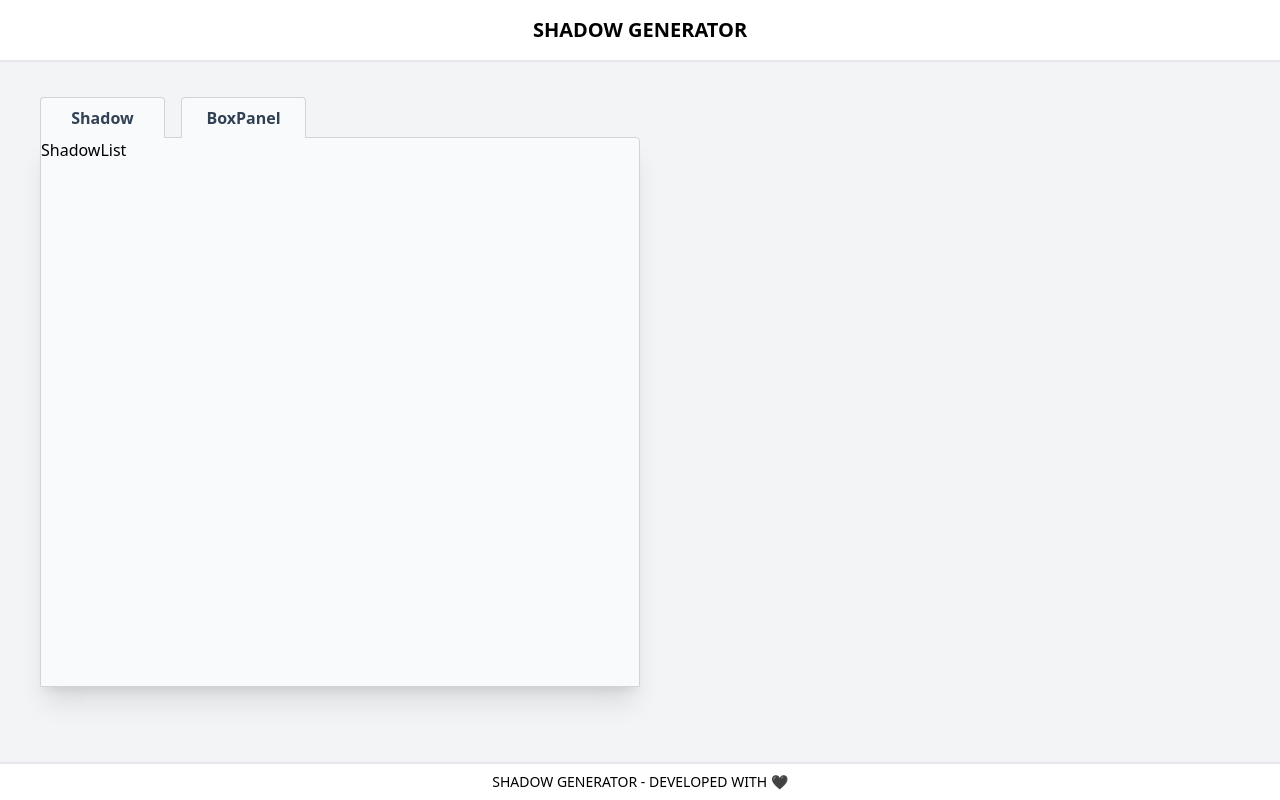
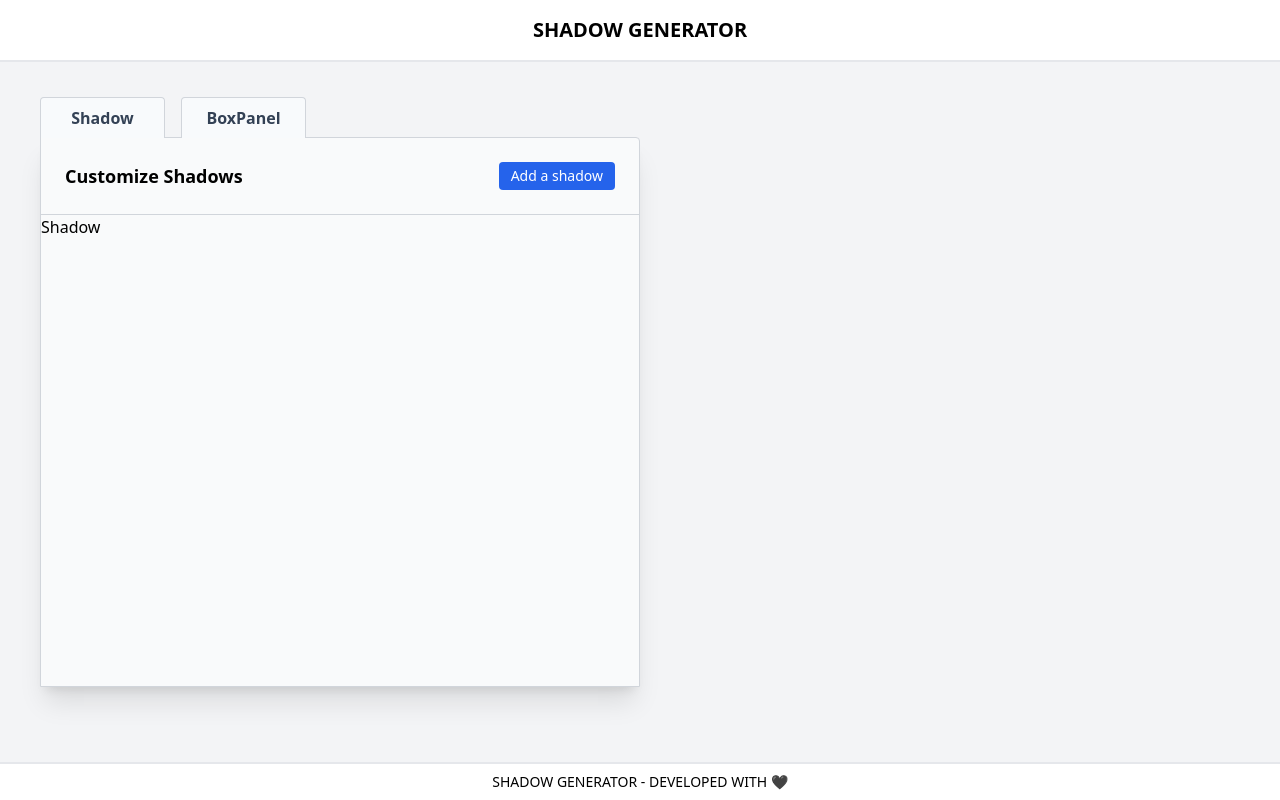
Before and after one commit to BRC-Thomas/box-shadow-generator, a React (Vite) app: page / in a window 1280 px wide. Built offline with nearby package versions, Linux system fonts and the light colour scheme.

Commit message:
Shadow list & addShadow

```diff
--- a/src/features/boxProperties.js
+++ b/src/features/boxProperties.js
@@ -8,7 +8,6 @@ const initialState = [
     value: 25,
     type: "range",
     minMax: [0, 250],
-    slice: "boxProperties",
   },
   {
     inputNumber: 2,
@@ -16,7 +15,6 @@ const initialState = [
     value: 250,
     type: "range",
     minMax: [0, 500],
-    slice: "boxProperties",
   },
   {
     inputNumber: 3,
@@ -24,14 +22,12 @@ const initialState = [
     value: 250,
     type: "range",
     minMax: [0, 500],
-    slice: "boxProperties",
   },
   {
     inputNumber: 4,
     name: "Background color",
     value: "#fff",
     type: "color",
-    slice: "boxProperties",
   },
 ];
 
--- a/src/features/shadows.js
+++ b/src/features/shadows.js
@@ -53,7 +53,49 @@ export const shadowSlice = createSlice({
 
         },
         addShadow: (state, action) => {
-
+          state.push(
+            {
+              id: nanoid(8),
+              active: true,
+              inset: false,
+              inputs: [
+                {
+                  inputNumber: 1,
+                  name: "Horizontal offset",
+                  value: 0,
+                  type: "range",
+                  minMax: [-250, 250],
+                },
+                {
+                  inputNumber: 2,
+                  name: "Vertical offset",
+                  value: 10,
+                  type: "range",
+                  minMax: [-250, 250],
+                },
+                {
+                  inputNumber: 3,
+                  name: "Blur radius",
+                  value: 15,
+                  type: "range",
+                  minMax: [0, 250],
+                },
+                {
+                  inputNumber: 4,
+                  name: "Spread radius",
+                  value: -3,
+                  type: "range",
+                  minMax: [-250, 250],
+                },
+                {
+                  inputNumber: 5,
+                  name: "Color",
+                  value: "#4f4f4f",
+                  type: "color",
+                }
+              ],
+            }
+          )
         },
         updateShadowValue: (state, action) => {
 
--- /dev/null
+++ b/src/layouts/ShadowList/Shadow.jsx
@@ -0,0 +1,7 @@
+export default function Shadow() {
+  return (
+    <li>
+      Shadow
+    </li>
+  )
+}
--- a/src/layouts/ShadowList/ShadowList.jsx
+++ b/src/layouts/ShadowList/ShadowList.jsx
@@ -1,5 +1,29 @@
+import { useSelector, useDispatch } from "react-redux"
+import {addShadow} from "../../features/shadows"
+import Shadow from "./Shadow"
+
 export default function ShadowList() {
+  const dispatch = useDispatch()
+  const shadows = useSelector(state => state.shadows)
+
   return (
-    <div>ShadowList</div>
+    <div className="">
+      <div className="flex justify-between p-6 border-b border-gray-300">
+        <p className="font-bold text-lg">Customize Shadows</p>
+        <button
+          onClick={() => dispatch(addShadow())}
+          className="py-1 px-3 text-sm rounded bg-blue-600 focus:outline-none focus:ring-4 focus:ring-offset-1 hover:bg-blue-700 text-white">Add a shadow
+        </button>
+      </div>
+      <ul>
+        {shadows.map((shadow, index) => (
+          <Shadow
+            key={shadow.id}
+            panelNumber={index + 1}
+            shadow={shadow}
+          />
+        ))}
+      </ul>
+    </div>
   )
 }
```
